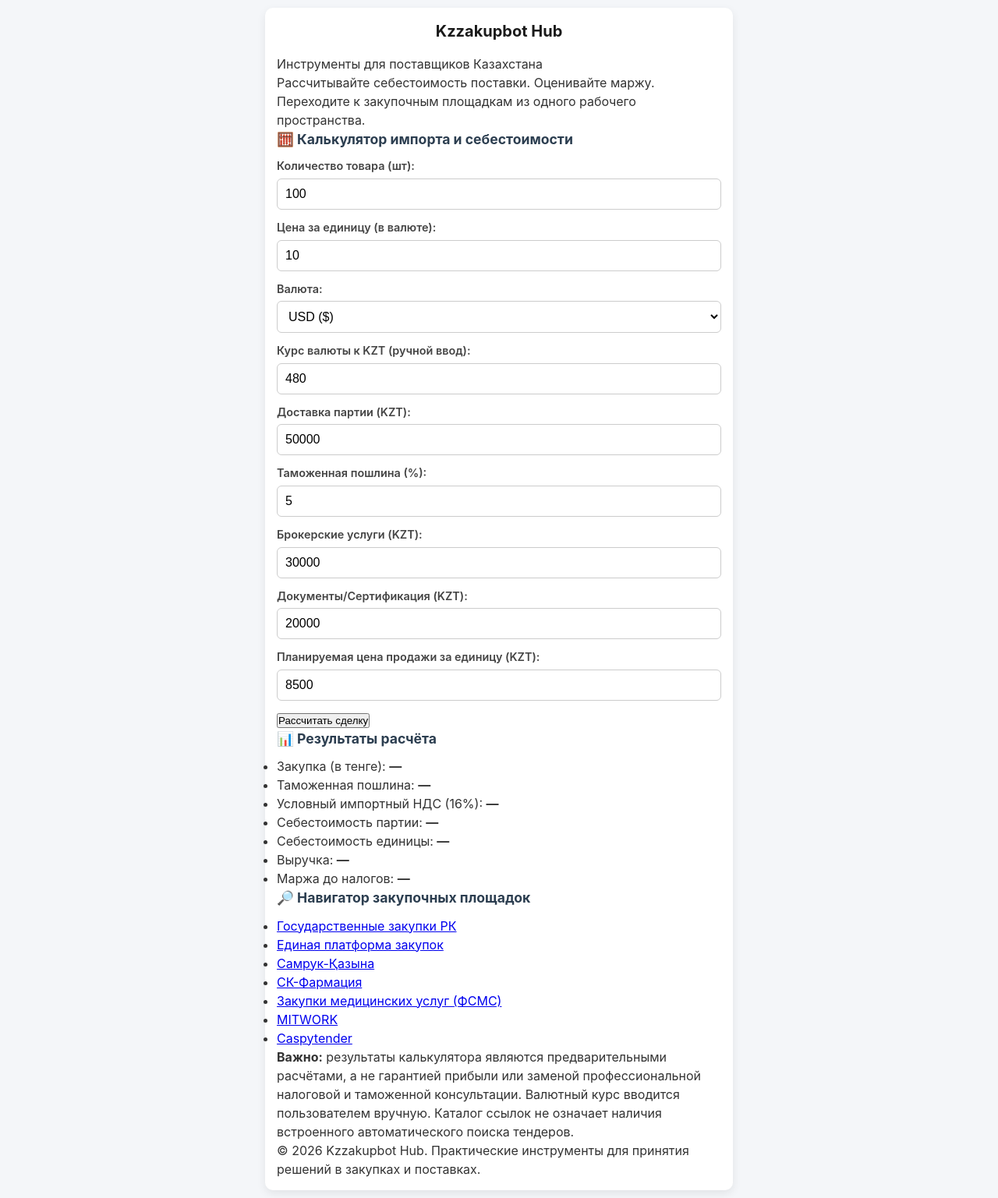
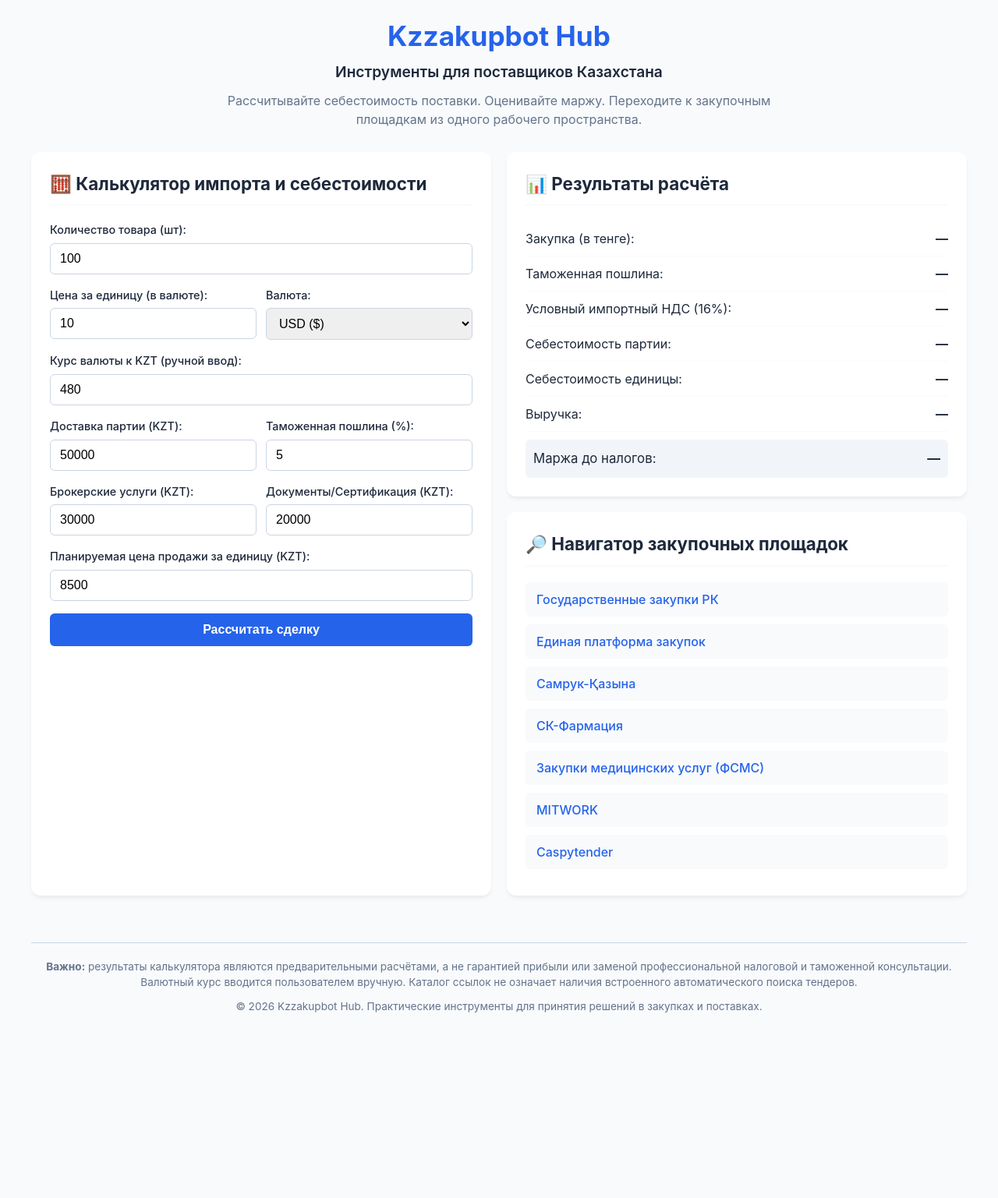
Before and after one commit to Sinbad77x/Kzzakuypbot-, a Flask app: page / in a window 1280 px wide. Shown: the whole page at 78% size. After the commit the page ends 1299 px from the top, so only its background shows below. Run offline with Flask 3, Linux system fonts and the light colour scheme.

Commit message:
Implement CSS variables and enhance styling
Refactor CSS to use CSS variables for colors and improve layout.

```diff
--- a/static/style.css
+++ b/static/style.css
@@ -1,4 +1,16 @@
-/* Основные стили и сброс */
+:root {
+    --primary-color: #2563eb;
+    --primary-hover: #1d4ed8;
+    --bg-color: #f8fafc;
+    --card-bg: #ffffff;
+    --text-color: #1e293b;
+    --text-muted: #64748b;
+    --border-color: #cbd5e1;
+    --error-bg: #fee2e2;
+    --error-text: #991b1b;
+    --highlight-bg: #f1f5f9;
+}
+
 * {
     box-sizing: border-box;
     margin: 0;
@@ -7,132 +19,179 @@
 
 body {
     font-family: -apple-system, BlinkMacSystemFont, "Segoe UI", Roboto, Helvetica, Arial, sans-serif;
-    background-color: #f4f6f9;
-    color: #333;
+    background-color: var(--bg-color);
+    color: var(--text-color);
     line-height: 1.5;
-    padding: 10px;
+    padding: 20px;
 }
 
 .container {
-    max-width: 600px;
+    max-width: 1200px;
     margin: 0 auto;
-    background: #ffffff;
-    padding: 15px;
-    border-radius: 10px;
-    box-shadow: 0 4px 12px rgba(0, 0, 0, 0.08);
 }
 
-h1 {
-    font-size: 1.25rem;
-    margin-bottom: 15px;
+header {
     text-align: center;
-    color: #1a1a1a;
+    margin-bottom: 30px;
 }
 
-h2 {
-    font-size: 1.1rem;
-    margin-bottom: 10px;
-    color: #2c3e50;
+header h1 {
+    font-size: 2.2rem;
+    color: var(--primary-color);
+    margin-bottom: 5px;
 }
 
-/* Формы и поля ввода */
+header .subtitle {
+    font-size: 1.2rem;
+    font-weight: 600;
+    color: var(--text-color);
+    margin-bottom: 10px;
+}
+
+header .description {
+    color: var(--text-muted);
+    max-width: 700px;
+    margin: 0 auto;
+}
+
+.alert {
+    padding: 12px 16px;
+    background-color: var(--error-bg);
+    color: var(--error-text);
+    border-radius: 8px;
+    margin-bottom: 20px;
+    font-weight: 500;
+    text-align: center;
+}
+
+.grid-layout {
+    display: grid;
+    grid-template-columns: 1fr 1fr;
+    gap: 20px;
+}
+
+@media (max-width: 900px) {
+    .grid-layout {
+        grid-template-columns: 1fr;
+    }
+}
+
+.card {
+    background-color: var(--card-bg);
+    border-radius: 12px;
+    padding: 24px;
+    box-shadow: 0 4px 6px -1px rgba(0, 0, 0, 0.05), 0 2px 4px -1px rgba(0, 0, 0, 0.03);
+    margin-bottom: 20px;
+}
+
+.card h2 {
+    font-size: 1.4rem;
+    margin-bottom: 20px;
+    color: var(--text-color);
+    border-bottom: 2px solid var(--bg-color);
+    padding-bottom: 10px;
+}
+
 .form-group {
-    margin-bottom: 12px;
+    margin-bottom: 16px;
+}
+
+.form-row {
+    display: grid;
+    grid-template-columns: 1fr 1fr;
+    gap: 12px;
 }
 
 label {
     display: block;
     font-size: 0.9rem;
-    font-weight: 600;
-    margin-bottom: 5px;
-    color: #444;
+    font-weight: 500;
+    margin-bottom: 6px;
+    color: var(--text-color);
 }
 
-input[type="number"],
-select {
+input, select {
     width: 100%;
-    padding: 10px;
+    padding: 10px 12px;
+    border: 1px solid var(--border-color);
+    border-radius: 6px;
     font-size: 1rem;
-    border: 1px solid #ccc;
-    border-radius: 6px;
-    background-color: #fff;
+    outline: none;
     transition: border-color 0.2s;
 }
 
-input[type="number"]:focus,
-select:focus {
-    border-color: #007bff;
-    outline: none;
-    box-shadow: 0 0 0 3px rgba(0, 123, 255, 0.15);
+input:focus, select:focus {
+    border-color: var(--primary-color);
 }
 
-input.is-invalid {
-    border-color: #dc3545;
-    background-color: #fff8f8;
+.btn-primary {
+    display: block;
+    width: 100%;
+    padding: 12px;
+    background-color: var(--primary-color);
+    color: white;
+    border: none;
+    border-radius: 6px;
+    font-size: 1rem;
+    font-weight: 600;
+    cursor: pointer;
+    transition: background-color 0.2s;
+    margin-top: 10px;
 }
 
-/* Баннер ошибок */
-.error-banner {
-    background-color: #f8d7da;
-    color: #721c24;
-    padding: 10px;
-    border-radius: 6px;
-    font-size: 0.85rem;
-    margin-bottom: 15px;
-    border: 1px solid #f5c6cb;
+.btn-primary:hover {
+    background-color: var(--primary-hover);
 }
 
-/* Панель результатов */
-.results-panel {
-    margin-top: 20px;
-    padding: 15px;
-    background: #e9ecef;
-    border-radius: 8px;
+.results-list, .platforms-list {
+    list-style: none;
 }
 
-.result-row {
+.results-list li {
     display: flex;
     justify-content: space-between;
-    padding: 6px 0;
-    font-size: 0.95rem;
-    border-bottom: 1px solid #dee2e6;
+    padding: 10px 0;
+    border-bottom: 1px solid var(--bg-color);
 }
 
-.result-row:last-child {
+.results-list li.highlight {
+    background-color: var(--highlight-bg);
+    padding: 12px 10px;
+    border-radius: 6px;
+    margin-top: 10px;
     border-bottom: none;
-    font-weight: bold;
-    color: #004085;
+    font-size: 1.05rem;
 }
 
-/* Секция ссылок на тендерные площадки */
-.tender-links-section {
-    margin-top: 20px;
-    padding: 15px;
-    background: #f8f9fa;
-    border-radius: 8px;
-    border: 1px solid #e9ecef;
-}
-
-.tender-links-section h3 {
-    font-size: 1rem;
+.platforms-list li {
     margin-bottom: 10px;
 }
 
-.tender-links-section ul {
-    list-style-type: none;
-    padding-left: 0;
+.platforms-list a {
+    display: block;
+    padding: 10px 14px;
+    background-color: var(--bg-color);
+    color: var(--primary-color);
+    text-decoration: none;
+    border-radius: 6px;
+    font-weight: 500;
+    transition: background-color 0.2s, color 0.2s;
 }
 
-.tender-links-section li {
-    margin-bottom: 8px;
+.platforms-list a:hover {
+    background-color: var(--primary-color);
+    color: white;
 }
 
-.tender-links-section a {
-    color: #007bff;
-    text-decoration: none;
-    font-size: 0.9rem;
+footer {
+    text-align: center;
+    margin-top: 40px;
+    padding-top: 20px;
+    border-top: 1px solid var(--border-color);
+    color: var(--text-muted);
+    font-size: 0.85rem;
 }
 
-.tender-links-section a:hover {
-    text-decoration: underline;
+footer p {
+    margin-bottom: 10px;
 }
```
